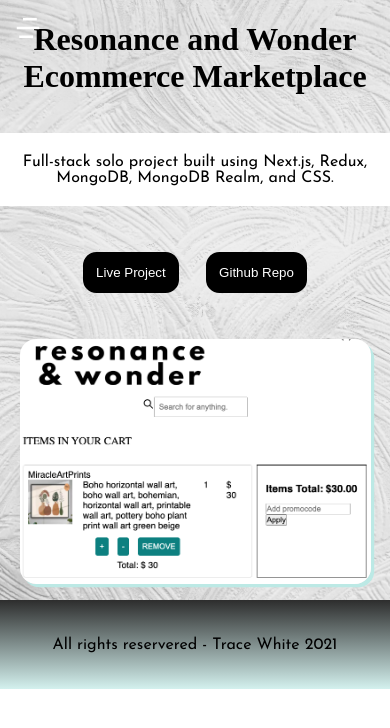
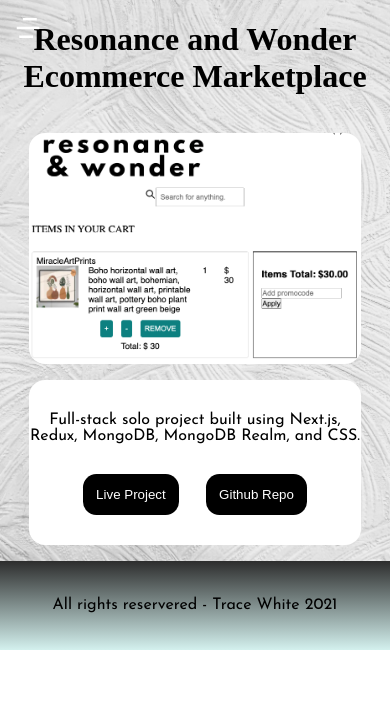
Before and after one commit to traceannwhite/software-engineering-portfolio, a Next.js app: page /projects/project_1 in a window 390 px wide. Shown: the top 728 px of the page. Built offline with nearby package versions, Linux system fonts and the light colour scheme; a web font is replaced by a local one.

Commit message:
added responsive features to project page

```diff
--- a/pages/projects/[slug].js
+++ b/pages/projects/[slug].js
@@ -5,9 +5,9 @@ import styles from "../../styles/ProjectPage.module.sass";
 export default function Project({ project }) {
   return (
     <main className={styles.productpage}>
+      <h1>{project.name}</h1>
       <div className={styles.card}>
         <div className={styles.details}>
-          <h1>{project.name}</h1>
           <p className={styles.description}>{project.description}</p>
           <div className={styles.buttons}>
             <a href={project.live}>
@@ -17,8 +17,8 @@ export default function Project({ project }) {
               <button className={styles.button}>Github Repo</button>
             </a>
           </div>
-          <img src={project.image} alt={project.name} className={styles.img} />
         </div>
+        <img src={project.image} alt={project.name} className={styles.img} />
       </div>
     </main>
   );
--- a/styles/ProjectPage.module.sass
+++ b/styles/ProjectPage.module.sass
@@ -15,27 +15,36 @@
         display: flex
         flex-direction: column
         align-items: center
-        width: 100%
+        width: 85%
+        max-width: 700px
         margin: auto
+        background-color: white
+        border-radius: 1em
 
     .description
         background-color: white
         width: 100%
-        padding: 1.3em
+        padding: 1em 0 0 0
         border-radius: 1em
 
 
-    .img
-        width: 90%
-        border-radius: 1em
-        box-shadow: .2em .2em #bce9e5
-        margin: 1em
-
     .buttons
-        display: flex
-        justify-content: center
-        margin: 1em
+        margin: 0 0 1em
 
     .button
         border-radius: 1em
         margin: 1em
+
+    .img
+        width: 85%
+        border-radius: 1em
+        margin: 1em auto
+        max-width: 500px
+
+
+
+@media (max-width: 500px)
+    .card
+        display: flex
+        flex-direction: column-reverse
+        margin: 0 auto 1em auto
```
